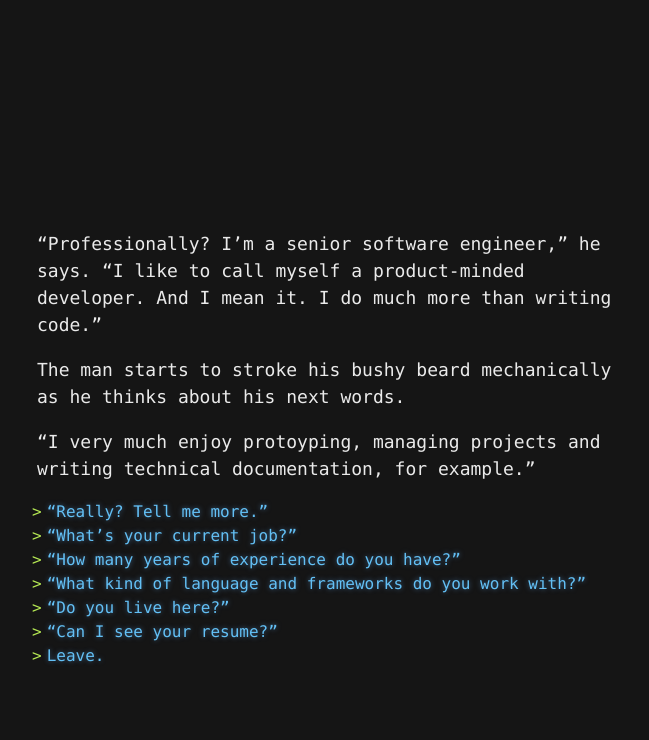
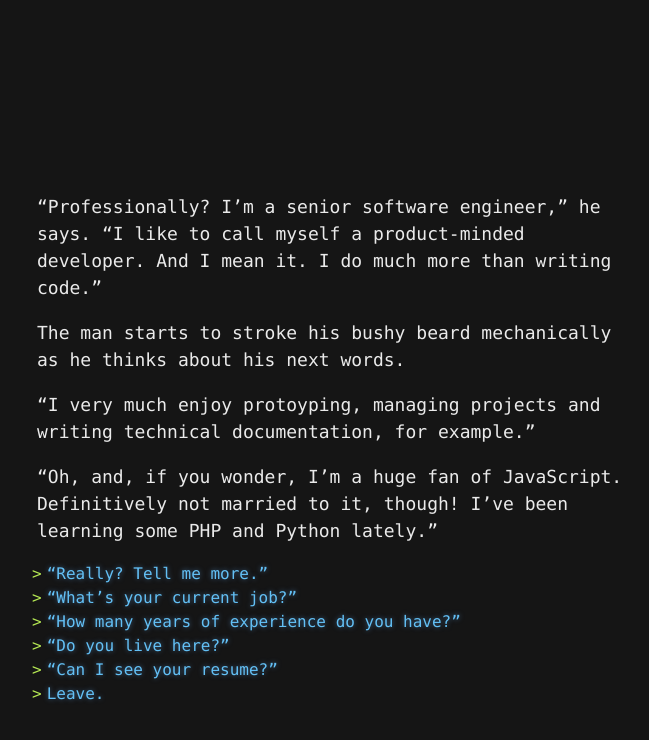
Before and after one commit to yvesgurcan/adventure, a Jekyll site: the page built from job.md, in a window 1280 px wide. Shown: the top 740 px of the page, without its empty margins (308-957 px from the left). Built offline with Jekyll 4.4.1, drawn with Linux system fonts in a browser that asks for light colours; our own code applies the rules of GitHub Pages for plain Markdown files.

Commit message:
Update job.md

```diff
--- a/job.md
+++ b/job.md
@@ -4,10 +4,11 @@ The man starts to stroke his bushy beard mechanically as he thinks about his nex
 
 "I very much enjoy protoyping, managing projects and writing technical documentation, for example."
 
+"Oh, and, if you wonder, I'm a huge fan of JavaScript. Definitively not married to it, though! I've been learning some PHP and Python lately."
+
 - ["Really? Tell me more."](skillbuilder.md)
 - ["What's your current job?"](parallel45.md)
 - ["How many years of experience do you have?"](senior.md)
-- ["What kind of language and frameworks do you work with?"](stack.md)
 - ["Do you live here?"](where.md)
 - ["Can I see your resume?"](resume.md)
 - [Leave.](leave.md)
```
